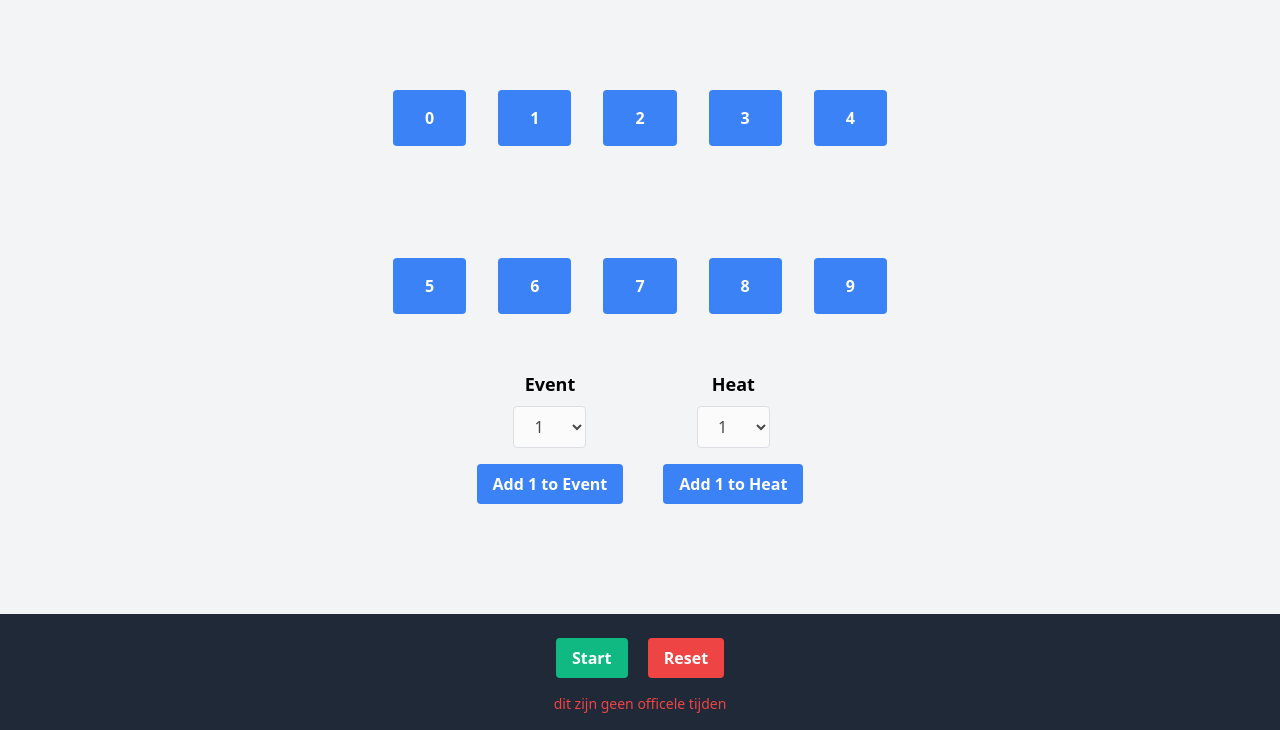
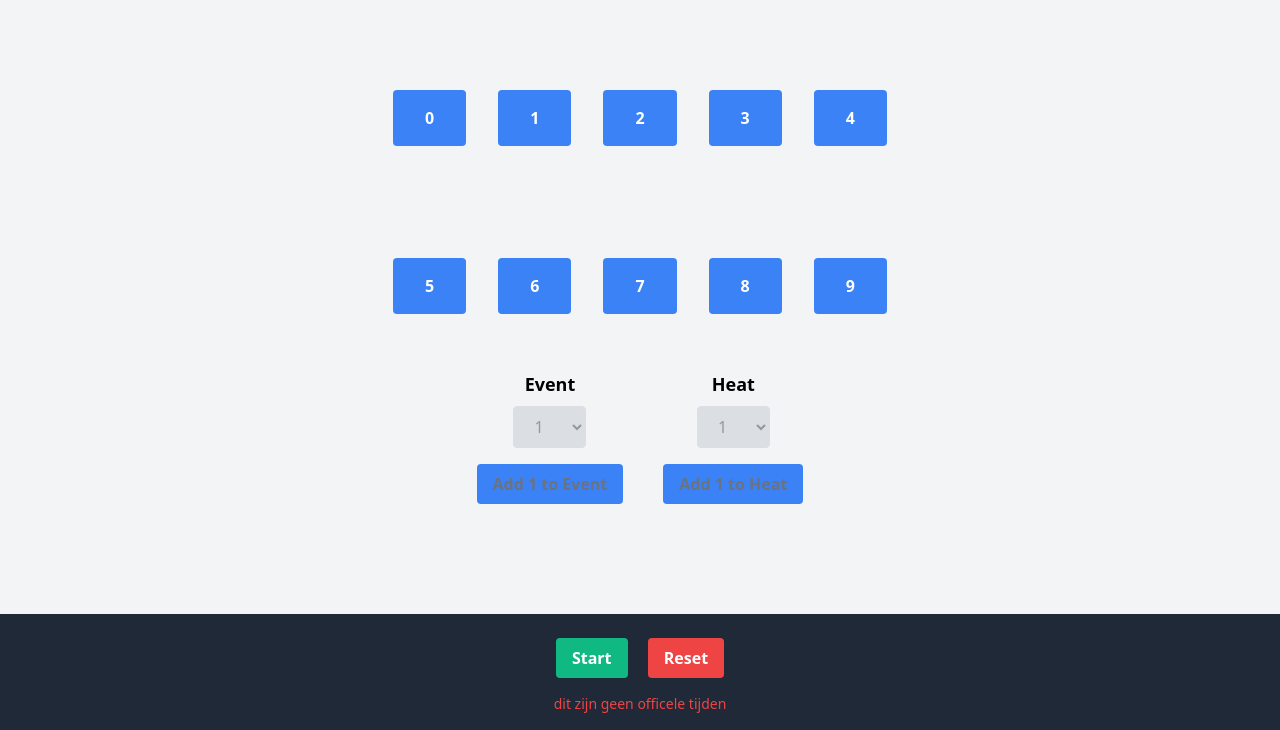
Before and after one commit to spelbreker/ws-swim-stopwatch, a website: page remote.html in a window 1280 px wide. Both pictures are taken after a click on the button "Start". Shown: the part 70-800 px from the top of the page. Drawn offline with nearby package versions, Linux system fonts and the light colour scheme.

Commit message:
* Add visual feedback for disabled event and heat controls
* Add CSS classes to event and heat select elements and buttons when disabled
* Remove CSS classes from event and heat select elements and buttons when enabled

```diff
--- a/remote.html
+++ b/remote.html
@@ -96,6 +96,18 @@
             heatSelect.disabled = disable;
             incrementEventButton.disabled = disable;
             incrementHeatButton.disabled = disable;
+
+            if (disable) {
+                eventSelect.classList.add('bg-gray-300', 'text-gray-500', 'cursor-not-allowed');
+                heatSelect.classList.add('bg-gray-300', 'text-gray-500', 'cursor-not-allowed');
+                incrementEventButton.classList.add('bg-gray-300', 'text-gray-500', 'cursor-not-allowed');
+                incrementHeatButton.classList.add('bg-gray-300', 'text-gray-500', 'cursor-not-allowed');
+            } else {
+                eventSelect.classList.remove('bg-gray-300', 'text-gray-500', 'cursor-not-allowed');
+                heatSelect.classList.remove('bg-gray-300', 'text-gray-500', 'cursor-not-allowed');
+                incrementEventButton.classList.remove('bg-gray-300', 'text-gray-500', 'cursor-not-allowed');
+                incrementHeatButton.classList.remove('bg-gray-300', 'text-gray-500', 'cursor-not-allowed');
+            }
         }
 
         function incrementEvent() {
```
